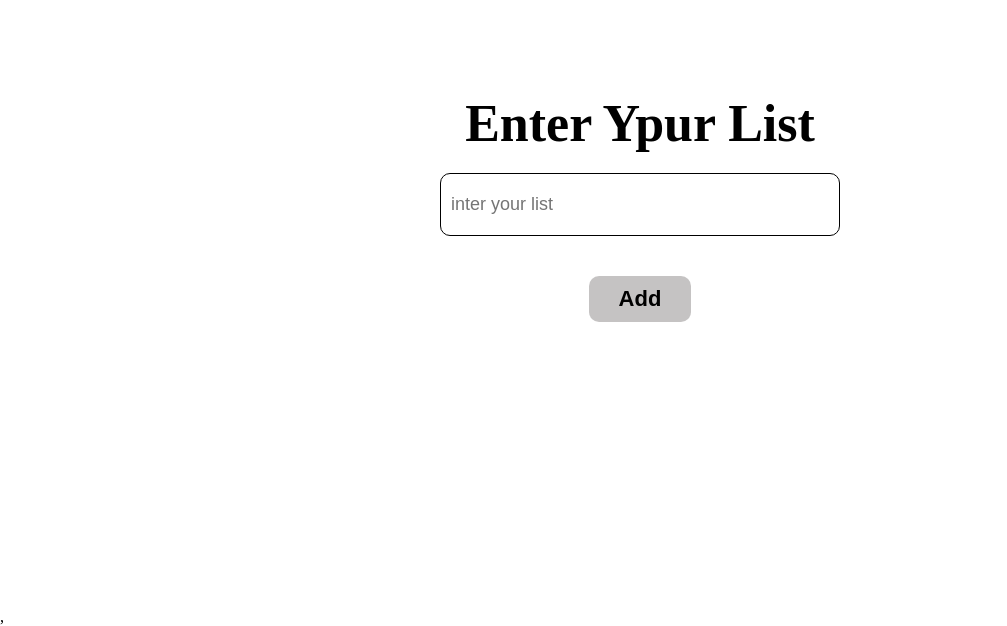
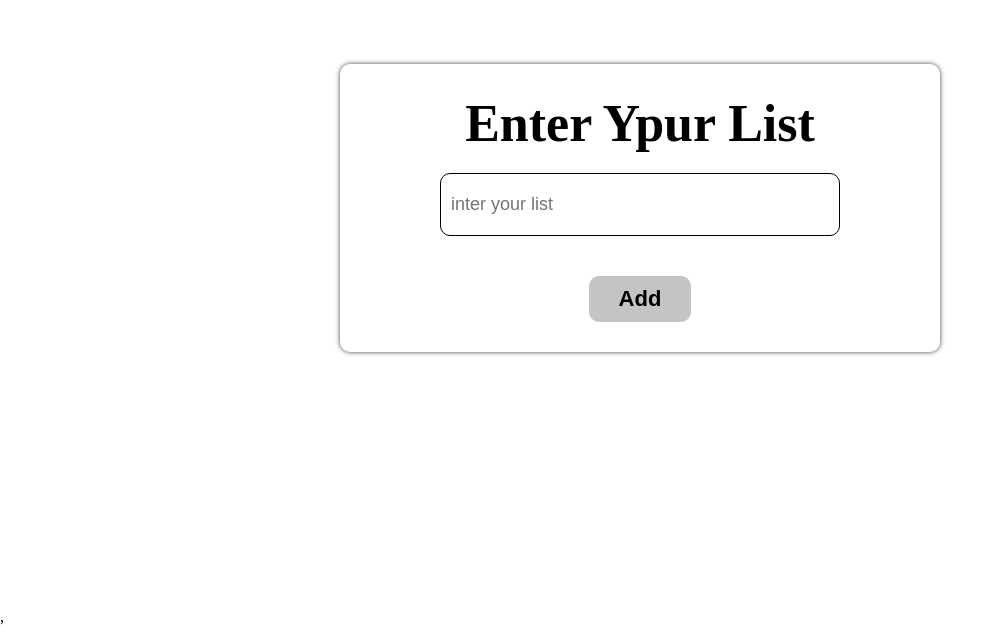
Before and after one commit to yeasin5060/Todo-List-Project, a React (Vite) app: page /homepage in a window 1280 px wide. Shown: the part 192-818 px from the top of the page, without its empty margins (0-1007 px from the left). Built offline with nearby package versions, Linux system fonts and the light colour scheme.

Commit message:
todo-list-update-0004

```diff
--- a/src/pages/homepage/Homepage.css
+++ b/src/pages/homepage/Homepage.css
@@ -10,9 +10,12 @@
     width: 600px;
     background: #fff;
     border-radius: 10px;
-    box-shadow:  0px 0px 0px 5px 0px color(rgb(88, 71, 7));
+    -webkit-box-shadow: 0px 0px 5px 0px rgba(0,0,0,0.75);
+    -moz-box-shadow: 0px 0px 5px 0px rgba(0,0,0,0.75);
+    box-shadow: 0px 0px 5px 0px rgba(0,0,0,0.75);
     text-align: center;
     margin: 0 auto;
+    padding: 30px;
 }
 .home-page-heading{
     font-size: 52px;
--- a/src/pages/homepage/Homepage.jsx
+++ b/src/pages/homepage/Homepage.jsx
@@ -1,8 +1,10 @@
 import React, { useState } from 'react'
 import './Homepage.css'
 import Heads from '../../utilities/Heads'
+import { getDatabase, ref, onValue , set , push ,remove } from "firebase/database";
 
 const Homepage = () => {
+    const db = getDatabase();
     let [todo , setTodo] = useState({
         todo : ""
     })
@@ -11,7 +13,12 @@ const Homepage = () => {
         setTodo({...todo , [name]:value})
     }
     let handleAdd = ()=>{
-       console.log(todo);
+        set(ref(db, 'usertodo/'), {
+           todolist : todo
+        });
+        alert("todo  Succesful")
+        console.log()
+
     }
   return (
    <section id='home-page'>
--- a/src/userlogin&sginup/login/Login.jsx
+++ b/src/userlogin&sginup/login/Login.jsx
@@ -51,7 +51,7 @@ const Login = () => {
                     if(userCredential.user.emailVerified){ //check email verified
                         localStorage.setItem("user" , JSON.stringify(userCredential.user))
                         dispatch (userdata(userCredential.user))
-                        navigate("home")
+                        navigate("/homepage")
                      }else{
                         signOut(auth).then(() => {
                             setSendError({email:"Please verify your email"})
```
